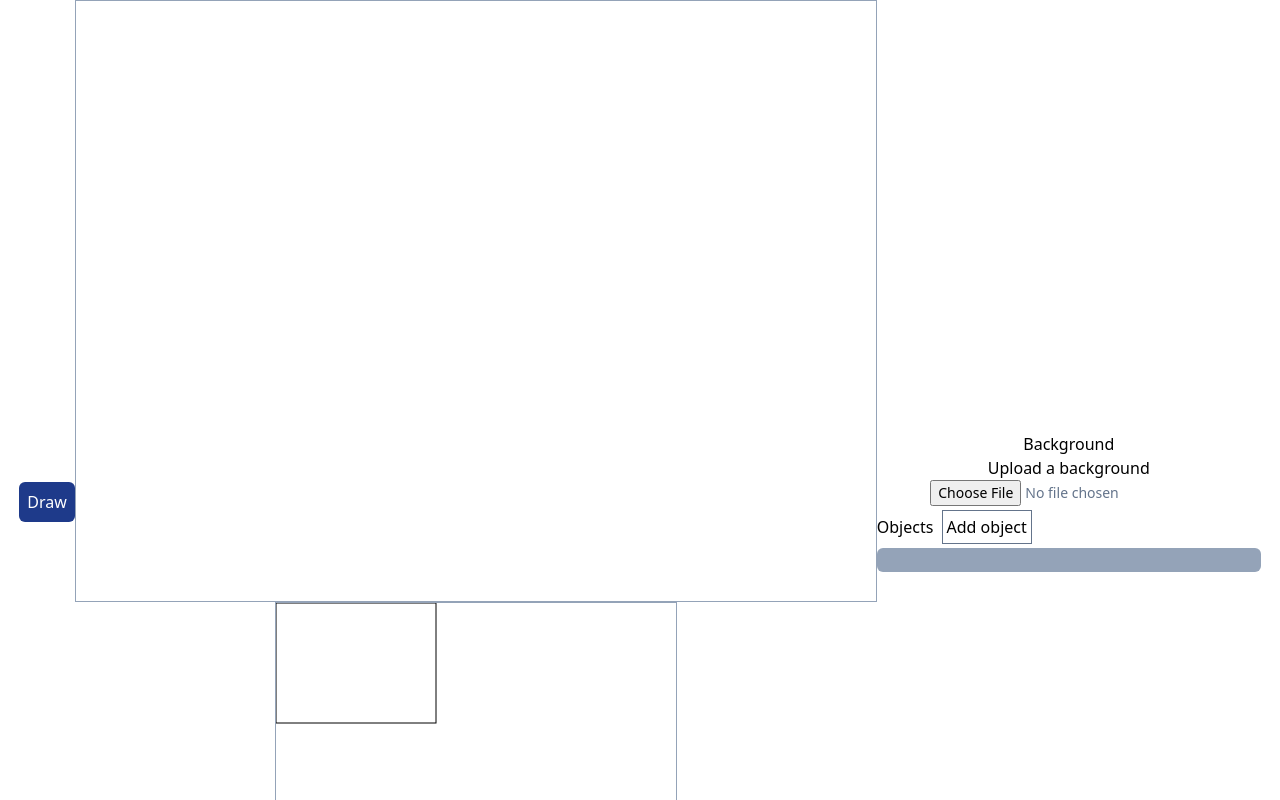
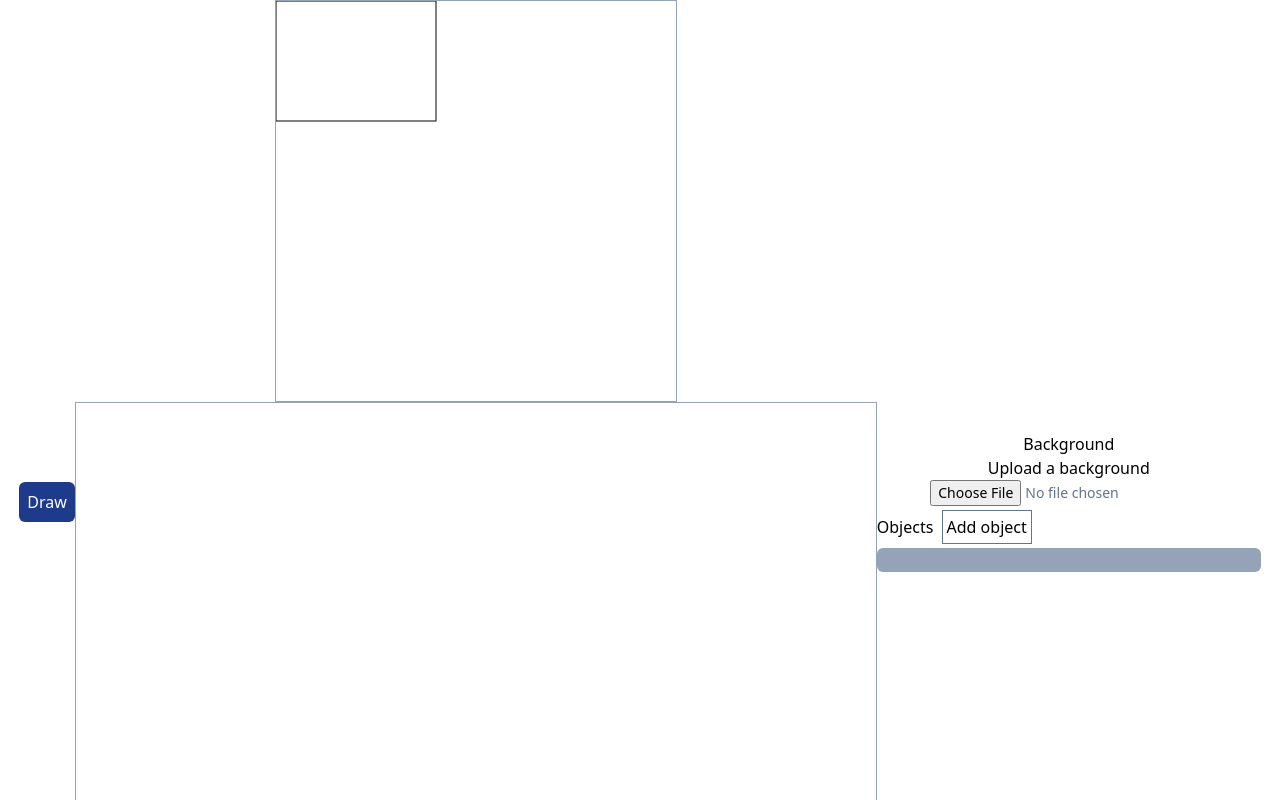
Before and after one commit to earacena/canvas-game-engine, a React (Create React App) app: page / in a window 1280 px wide. Shown: the top 800 px of the page. Built offline with nearby package versions, Linux system fonts and the light colour scheme.

Commit message:
Isolate Minimap into its own component

```diff
--- a/src/App.tsx
+++ b/src/App.tsx
@@ -2,18 +2,9 @@ import React, {
   useState, useEffect, useRef, useCallback,
 } from 'react';
 import ObjectList from './ObjectList';
-import type { Block } from './common.types';
+import type { Block, ViewportCoordinates, MouseDownCoordinates } from './common.types';
 import BackgroundObject from './BackgroundObject';
-
-type MouseDownCoordinates = {
-  x: number;
-  y: number;
-};
-
-type ViewportCoordinates = {
-  x: number;
-  y: number;
-};
+import Minimap from './Minimap';
 
 function isWithinBlock(rect: Block, x: Number, y: Number): boolean {
   return (
@@ -380,68 +371,6 @@ function App() {
     handleMouseUp();
   };
 
-  // const isWithinViewport = (x: number, y: number) => {
-  //   if (canvasViewportRef.current) {
-  //     return (
-  //       (viewportPosition.x <= x)
-  //        && (x <= ((viewportPosition.x + canvasViewportRef.current.width) / 5))
-  //        && ((viewportPosition.y / 5) <= y)
-  //        && (y <= ((viewportPosition.y + canvasViewportRef.current.height) / 5))
-  //     );
-  //   }
-  //   return false;
-  // };
-
-  // const checkMinimapClick = (x: number, y: number) => {
-  //   // Check if coordinate lies within viewport
-  //   if (isWithinViewport(x, y)) {
-  //     setMouseDownPos({ x, y });
-  //     return true;
-  //   }
-
-  //   return false;
-  // };
-
-  const handleMinimapMouseDown = () => {
-    if (canvasMinimapRef.current) {
-      // const x: number = event.nativeEvent.offsetX - canvasMinimapRef.current.clientLeft;
-      // const y: number = event.nativeEvent.offsetY - canvasMinimapRef.current.clientTop;
-      setMouseDown(true);
-    }
-  };
-
-  const handleMinimapMouseMove = (
-    event: React.MouseEvent<HTMLCanvasElement>,
-  ) => {
-    // Mouse button not being held
-    if (!mouseDown) {
-      return;
-    }
-
-    if (canvasViewportRef.current && canvasMinimapRef.current && mouseDownPos) {
-      const mouseX = event.nativeEvent.offsetX - canvasMinimapRef.current.clientLeft;
-      const mouseY = event.nativeEvent.offsetY - canvasMinimapRef.current.clientTop;
-      setMouseDownPos({ x: mouseX, y: mouseY });
-
-      setViewportPosition({
-        x: mouseDownPos.x * 5,
-        y: mouseDownPos.y * 5,
-      });
-
-      console.log(viewportPosition);
-
-      drawMinimap();
-    }
-  };
-
-  const handleMinimapMouseUp = () => {
-    setMouseDown(false);
-    drawViewport();
-  };
-
-  const handleMinimapMouseOut = () => {
-    handleMinimapMouseUp();
-  };
   return (
     <div className="flex flex-row items-center justify-center">
       <button
@@ -458,6 +387,18 @@ function App() {
           ref={canvasRef}
           onBlur={() => undefined}
         />
+        <Minimap
+          canvasMinimapRef={canvasMinimapRef}
+          canvasViewportRef={canvasViewportRef}
+          drawMinimap={drawMinimap}
+          drawViewport={drawViewport}
+          viewportPosition={viewportPosition}
+          setViewportPosition={setViewportPosition}
+          mouseDown={mouseDown}
+          setMouseDown={setMouseDown}
+          setMouseDownPos={setMouseDownPos}
+          mouseDownPos={mouseDownPos}
+        />
         <canvas
           className="border border-slate-400"
           id="canvas-viewport"
@@ -466,16 +407,6 @@ function App() {
           onMouseMove={handleMouseMove}
           onMouseUp={handleMouseUp}
           onMouseOut={handleMouseOut}
-          onBlur={() => undefined}
-        />
-        <canvas
-          className="border border-slate-400"
-          id="canvas-minimap"
-          ref={canvasMinimapRef}
-          onMouseDown={handleMinimapMouseDown}
-          onMouseMove={handleMinimapMouseMove}
-          onMouseUp={handleMinimapMouseUp}
-          onMouseOut={handleMinimapMouseOut}
           onBlur={() => undefined}
         />
       </div>
--- /dev/null
+++ b/src/Minimap.tsx
@@ -0,0 +1,87 @@
+import React, {
+  MutableRefObject,
+  Dispatch,
+  SetStateAction,
+} from 'react';
+import type { MouseDownCoordinates, ViewportCoordinates } from './common.types';
+
+type MinimapProps = {
+  canvasViewportRef: MutableRefObject<HTMLCanvasElement | null>;
+  canvasMinimapRef: MutableRefObject<HTMLCanvasElement | null>;
+  drawMinimap: () => void;
+  drawViewport: () => void;
+  viewportPosition: ViewportCoordinates | null;
+  setViewportPosition: Dispatch<SetStateAction<ViewportCoordinates>>;
+  mouseDown: boolean,
+  setMouseDown: Dispatch<SetStateAction<boolean>>;
+  setMouseDownPos: Dispatch<SetStateAction<MouseDownCoordinates | null>>;
+  mouseDownPos: MouseDownCoordinates | null;
+};
+
+function Minimap({
+  canvasViewportRef,
+  canvasMinimapRef,
+  drawMinimap,
+  drawViewport,
+  viewportPosition,
+  setViewportPosition,
+  setMouseDown,
+  setMouseDownPos,
+  mouseDown,
+  mouseDownPos,
+}: MinimapProps) {
+  const handleMinimapMouseDown = () => {
+    if (canvasMinimapRef.current) {
+      // const x: number = event.nativeEvent.offsetX - canvasMinimapRef.current.clientLeft;
+      // const y: number = event.nativeEvent.offsetY - canvasMinimapRef.current.clientTop;
+      setMouseDown(true);
+    }
+  };
+
+  const handleMinimapMouseMove = (
+    event: React.MouseEvent<HTMLCanvasElement>,
+  ) => {
+    // Mouse button not being held
+    if (!mouseDown) {
+      return;
+    }
+
+    if (canvasViewportRef.current && canvasMinimapRef.current && mouseDownPos) {
+      const mouseX = event.nativeEvent.offsetX - canvasMinimapRef.current.clientLeft;
+      const mouseY = event.nativeEvent.offsetY - canvasMinimapRef.current.clientTop;
+      setMouseDownPos({ x: mouseX, y: mouseY });
+
+      setViewportPosition({
+        x: mouseDownPos.x * 5,
+        y: mouseDownPos.y * 5,
+      });
+
+      console.log(viewportPosition);
+
+      drawMinimap();
+    }
+  };
+
+  const handleMinimapMouseUp = () => {
+    setMouseDown(false);
+    drawViewport();
+  };
+
+  const handleMinimapMouseOut = () => {
+    handleMinimapMouseUp();
+  };
+  return (
+    <canvas
+      className="border border-slate-400"
+      id="canvas-minimap"
+      ref={canvasMinimapRef}
+      onMouseDown={handleMinimapMouseDown}
+      onMouseMove={handleMinimapMouseMove}
+      onMouseUp={handleMinimapMouseUp}
+      onMouseOut={handleMinimapMouseOut}
+      onBlur={() => undefined}
+    />
+  );
+}
+
+export default Minimap;
```
Also changed, not shown: src/common.types.ts (+10 -0 lines).
